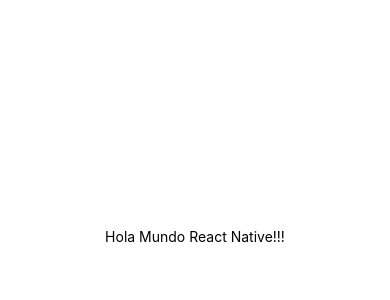
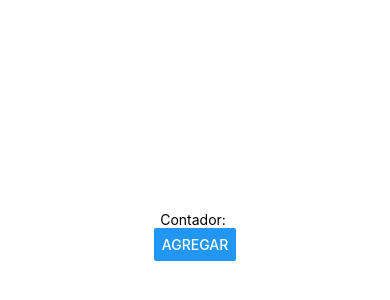
Before and after one commit to RoblesMorenoMonicaMorela/PAM213, a React Native app in the folder intro/: screen / in a window 390 px wide. Shown: the part 186-486 px from the top of the page. Built offline with nearby package versions, Linux system fonts and the light colour scheme.

Commit message:
ejemplificamos componentes y props

```diff
--- a/intro/App.js
+++ b/intro/App.js
@@ -1,6 +1,6 @@
 //1. imports: zona de importacones
 import { StatusBar } from 'expo-status-bar';
-import { StyleSheet, Text, View } from 'react-native';
+import { StyleSheet, Text, View, Button } from 'react-native';
 
 
 //2. Main: Zona de componentes
@@ -9,7 +9,10 @@
 
     <View style={styles.container}>
 
-      <Text>Hola Mundo React Native!!!</Text>{/*con shift+alt+a te dice cómo son los comentarios  */}
+      <Text>Contador: </Text>{/*con shift+alt+a te dice cómo son los comentarios  */}
+      {/*<Button></Button>*/}
+      <Button title='Agregar'/>
+
       <StatusBar style="auto" />
 
     </View>
```
